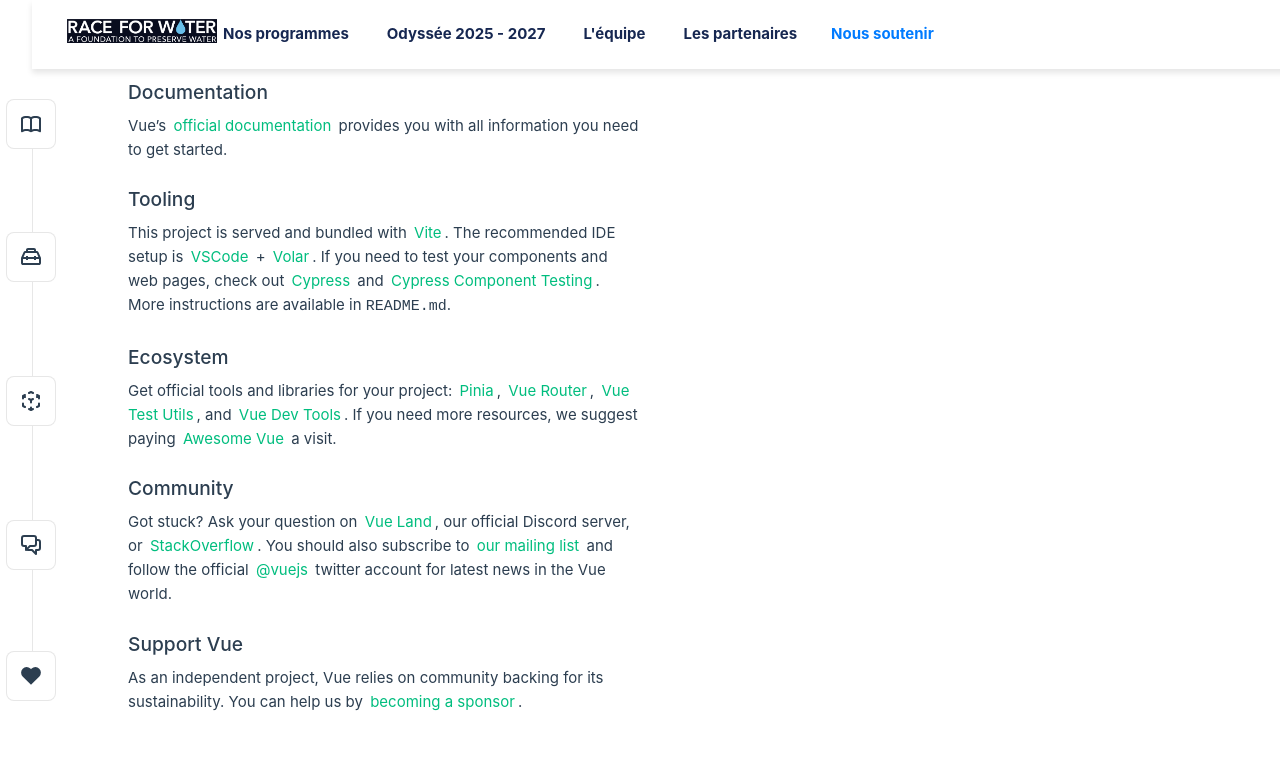
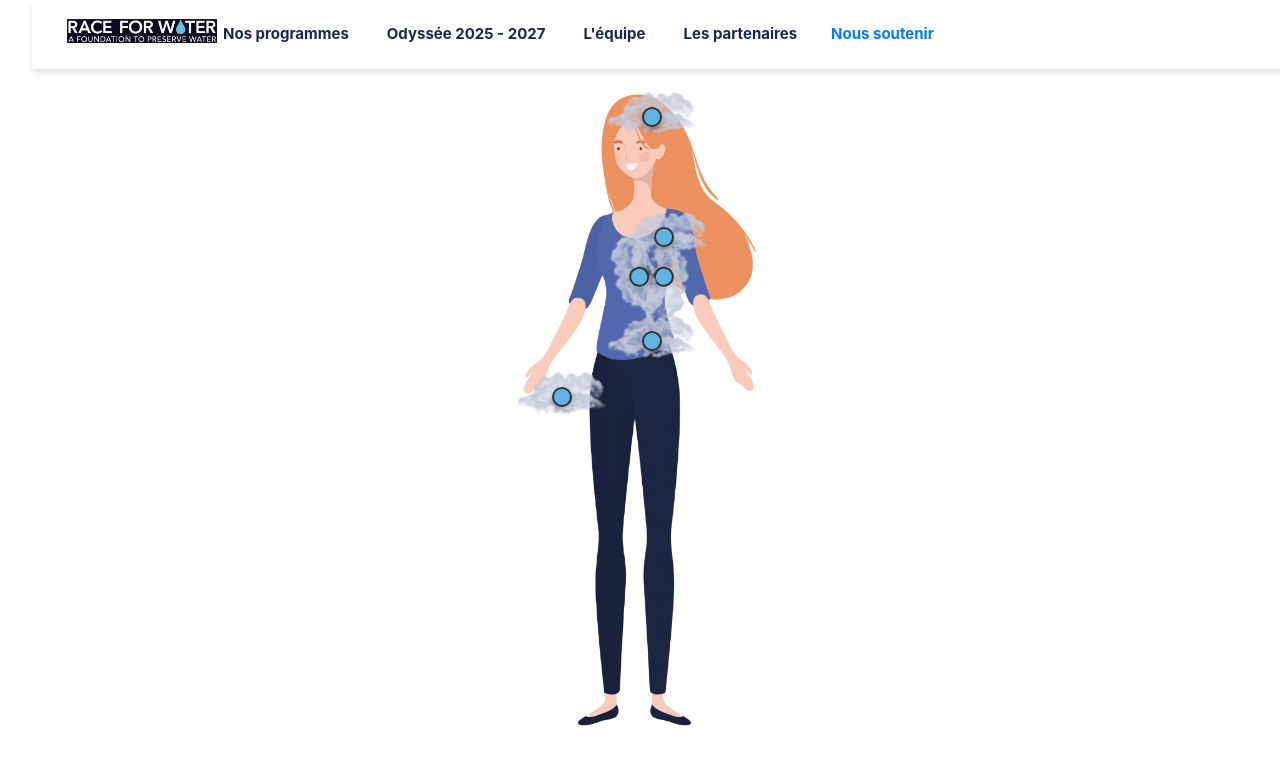
Before and after one commit to Alan-Tuning/nuitInfo, a Vue app in the folder front-end/: page / in a window 1280 px wide. Shown: the top 764 px of the page. Built offline with nearby package versions, Linux system fonts and the light colour scheme.

Commit message:
Adapt code for header

```diff
--- a/front-end/src/App.vue
+++ b/front-end/src/App.vue
@@ -1,6 +1,6 @@
 <script setup>
 import Header from './components/Header.vue'; // Importation du header
-import TheWelcome from './components/TheWelcome.vue';
+import Woman from './components/Woman.vue';
 </script>
 
 <template>
@@ -9,7 +9,7 @@ import TheWelcome from './components/TheWelcome.vue';
 
 
   <main>
-    <TheWelcome />
+    <Woman />
   </main>
 </template>
 
--- a/front-end/src/components/Woman.vue
+++ b/front-end/src/components/Woman.vue
@@ -39,12 +39,12 @@ onMounted(() => {
 
 function adjustCloudPositions() {
   if (windowWidth.value <= 780) {
-    clouds[0].x = 35;  clouds[0].y = 45; //rein
-    clouds[1].x = 42;  clouds[1].y = 39; //poumon droit
-    clouds[2].x = 35;  clouds[2].y = 39; // poumon gauche
-    clouds[3].x = 38;  clouds[3].y = 23; // front
-    clouds[4].x = 15;  clouds[4].y = 50; //bras
-    clouds[5].x = 40;  clouds[5].y = 35; //coeur
+    clouds[0].x = 35;  clouds[0].y = 42; //rein
+    clouds[1].x = 40;  clouds[1].y = 36; //poumon droit
+    clouds[2].x = 32;  clouds[2].y = 36; // poumon gauche
+    clouds[3].x = 38;  clouds[3].y = 20; // front
+    clouds[4].x = 15;  clouds[4].y = 45; //bras
+    clouds[5].x = 40;  clouds[5].y = 32; //coeur
   } else {
     clouds[0].x = 47; clouds[0].y = 38;
     clouds[1].x = 48; clouds[1].y = 30;
@@ -99,7 +99,7 @@ h1 {
 }
 
 .image-woman {
-  transform: translate(-50%);
+  transform: translate(50%);
 }
 
 img {
```
